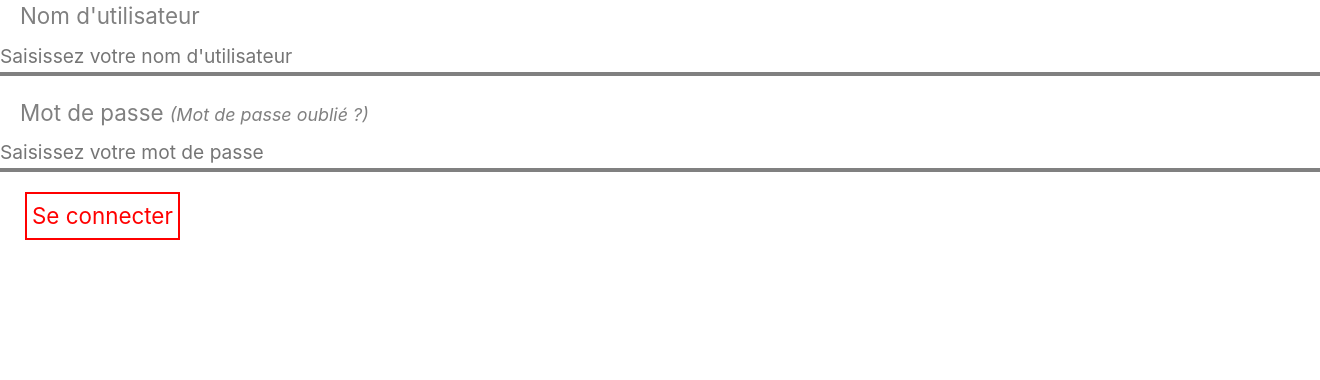
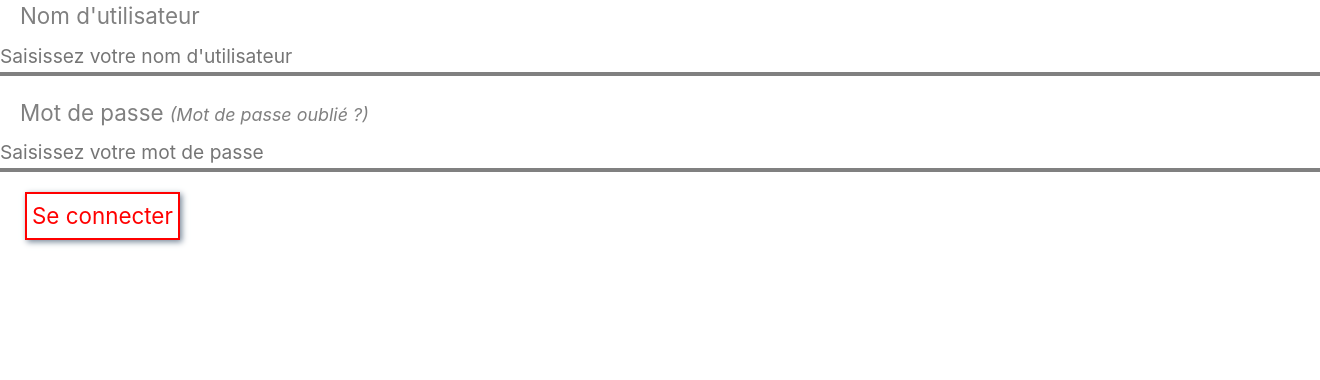
Before and after one commit to Stiwy/GBAF, a PHP site: page / in a window 1320 px wide, with the pointer over the restyled element; the page is wider, and only the part inside the window is pictured. Shown: the part 267-647 px from the top of that part. Run offline with PHP 8.4, Linux system fonts and the light colour scheme.

Commit message:
Modification button-primary css

```diff
--- a/public/css/style.css
+++ b/public/css/style.css
@@ -20,4 +20,5 @@
     color: red;
     border: 2px solid red;
     transition-delay: 0.2;
+    box-shadow: lightslategray 2px 2px 6px;
 }
```
